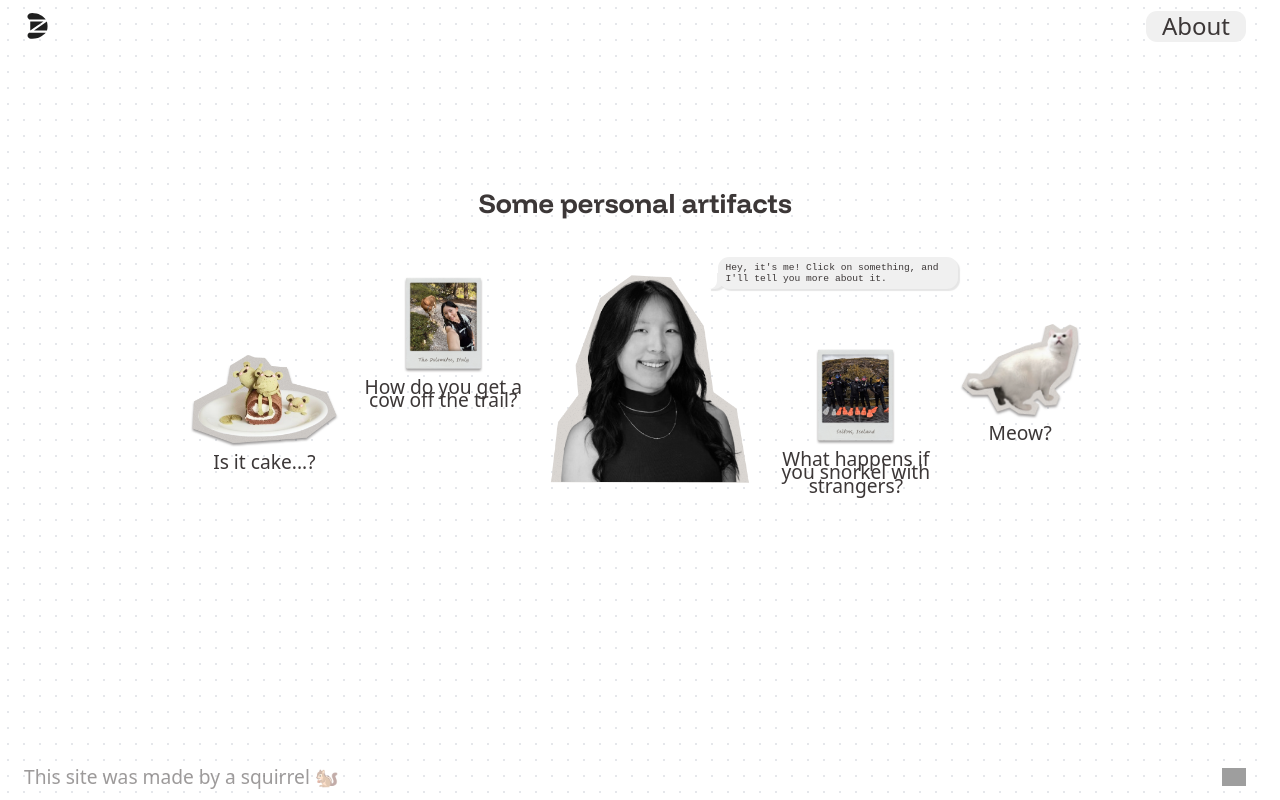
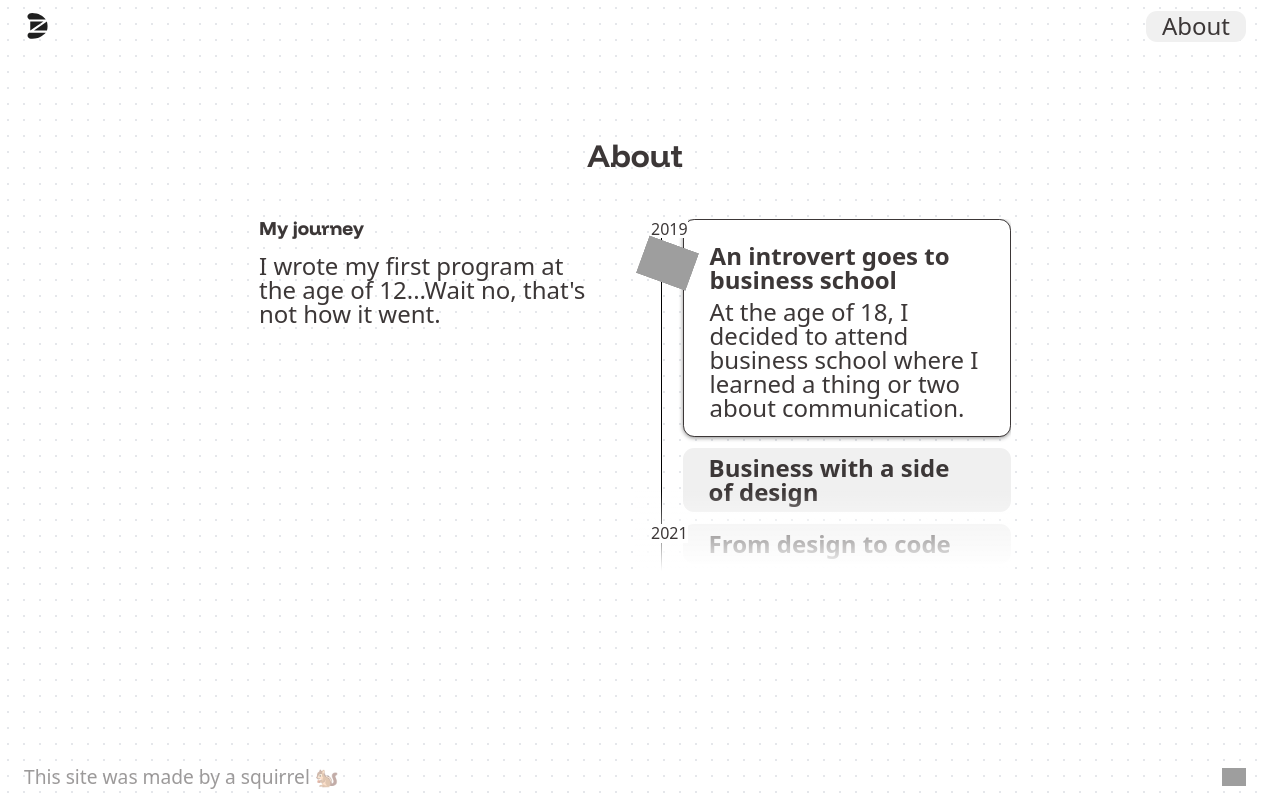
Before and after one commit to denaliazhi/portfolio-v4, a React (Vite) app: page /About in a window 1280 px wide. Built offline with nearby package versions, Linux system fonts and the light colour scheme; grey boxes are pictures that could not be loaded; a web font is replaced by a local one.

Commit message:
feat: timeline

```diff
--- a/src/components/Accordion.jsx
+++ b/src/components/Accordion.jsx
@@ -13,12 +13,13 @@ export default function Accordion({
   };
 
   return (
-    <div className="accordion">
+    <div
+      className={`accordion ${
+        isOpen ? "open" : ""
+      }`}
+    >
       <h4 className="accordion-header">
-        <button
-          onClick={handleClick}
-          className={isOpen ? "open" : null}
-        >
+        <button onClick={handleClick}>
           {heading}
         </button>
       </h4>
--- /dev/null
+++ b/src/components/Timeline.jsx
@@ -0,0 +1,59 @@
+import { useRef } from "react";
+import Accordion from "../components/Accordion";
+
+export default function Timeline({ contents }) {
+  const timelineRef = useRef();
+
+  const handleClick = (e) => {
+    e.preventDefault();
+    timelineRef.current
+      .querySelector(
+        `#${e.target.parentNode.parentNode.parentNode.id}`
+      )
+      .scrollIntoView({
+        behavior: "smooth",
+        block: "start",
+      });
+
+    // const mouseX = e.clientX;
+    // const mouseY = e.clientY;
+    // const movableElement =
+    //   timelineRef.current.querySelector(
+    //     ".timeline-marker"
+    //   );
+    // const elementHeight =
+    //   movableElement.offsetHeight;
+
+    // movableElement.style.top =
+    //   mouseY - 100 + "px";
+    // movableElement.style.left = 0 + "px";
+  };
+
+  return (
+    <>
+      <div className="timeline-marker icon"></div>
+      <ul
+        className="timeline-content"
+        ref={timelineRef}
+      >
+        {contents.map((item) => (
+          <li
+            key={item.heading.replaceAll(
+              " ",
+              "-"
+            )}
+            onClick={handleClick}
+            id={item.heading.replaceAll(" ", "-")}
+          >
+            <Accordion
+              heading={item.heading}
+              startOpen={item.open}
+            >
+              {item.body}
+            </Accordion>
+          </li>
+        ))}
+      </ul>
+    </>
+  );
+}
--- a/src/index.css
+++ b/src/index.css
@@ -555,7 +555,7 @@ footer > a > p:hover {
   font-weight: 500;
   width: fit-content;
   padding: 0.5rem 2rem;
-  margin: auto;
+  margin: 0 auto 2rem;
   background-color: var(--darker-background);
   border-radius: var(--rounded);
 }
@@ -823,15 +823,147 @@ footer > a > p:hover {
 
 /* ------------ About Page ------------- */
 
+.about {
+  padding: 2rem;
+}
 .about h1 {
-  font-size: var(--H3);
+  font-size: var(--H2);
   text-align: center;
 }
-
-.about {
-  gap: 1.5rem;
-}
-
+.about h2 {
+  font-size: var(--S);
+  font-weight: 800;
+}
+
+.about .two-col {
+  position: relative;
+}
+
+.about .two-col > div {
+  width: 22rem;
+}
+
+/* ---- Timeline ---- */
+.about .two-col > div:last-of-type {
+  gap: 0;
+  max-height: 22rem;
+  padding-left: 3rem;
+  overflow-y: auto;
+  scrollbar-color: transparent transparent;
+  position: relative;
+}
+
+.about .two-col::after {
+  content: "";
+  position: absolute;
+  bottom: 0;
+  right: 0;
+  width: 50%;
+  height: 5rem;
+  background: linear-gradient(
+    to bottom,
+    rgba(255, 255, 255, 0) 0%,
+    rgba(255, 255, 255, 1) 100%
+  );
+  pointer-events: none; /* Interact with content beneath the fade */
+}
+
+.timeline-content {
+  display: flex;
+  flex-direction: column;
+  gap: 0.7rem;
+}
+
+.about .two-col li {
+  list-style: none;
+  position: relative;
+}
+
+/* Timeline dates */
+.about .two-col li::before {
+  z-index: 1;
+  font-size: var(--XS);
+  position: absolute;
+  left: -2rem;
+  background-color: white;
+  padding: 0.1rem 0;
+}
+.about .two-col li:first-child::before {
+  content: "2019";
+}
+.about .two-col li:nth-child(3)::before {
+  content: "2021";
+}
+.about .two-col li:nth-child(4)::before {
+  content: "2023";
+}
+.about .two-col li:nth-child(5)::before {
+  content: "2025";
+}
+
+/* Timeline marker */
+.timeline-marker {
+  z-index: 5;
+  content: "";
+  display: inline-block;
+  position: absolute;
+  height: 2.5rem;
+  width: 4rem;
+  top: 1.5rem;
+  left: 0;
+  background-image: url("about/car.png");
+  transform: rotate(20deg);
+}
+
+/* Timeline line */
+.about .two-col li::after {
+  content: "";
+  display: inline-block;
+  position: absolute;
+  top: 0;
+  left: -1.35rem;
+  height: 150%;
+  border-left: 1px solid black;
+}
+
+/* Timeline accordion */
+
+.about .two-col .accordion,
+.about .two-col .accordion-body {
+  padding: 0;
+}
+
+.about .two-col .accordion,
+.about .two-col .accordion-body {
+  padding: 0.5rem 0.8rem;
+}
+.about .two-col .accordion:not(.open) {
+  background-color: var(--darker-background);
+  border: 1px transparent var(--main);
+}
+
+.about .two-col .accordion.open {
+  background-color: var(--background);
+  border: 1px solid var(--main);
+  filter: drop-shadow(var(--shadow));
+}
+
+.about .accordion.open .accordion-header {
+  padding-top: 1rem;
+}
+
+/* Get rid of default button */
+.about .two-col .accordion button::before {
+  width: 0;
+  height: 0;
+  background: none;
+}
+.about .two-col .accordion button {
+  text-align: left;
+  gap: 0;
+}
+
+/*  */
 .about .speech-bubble {
   font-size: 0.6rem;
   margin-left: -2rem;
@@ -1238,7 +1370,7 @@ footer > a > p:hover {
   transition: transform 100ms ease-in-out;
 }
 
-.accordion button.open::before {
+.accordion.open button::before {
   transform: rotate(90deg);
 }
 
@@ -1650,8 +1782,13 @@ footer > a > p:hover {
 
   /* -------- About Page --------- */
 
-  .about {
-    gap: 1rem;
+  .about .two-col > div:last-of-type {
+    max-height: fit-content;
+    margin-left: -1.5rem;
+  }
+
+  .about .two-col::after {
+    background: none;
   }
 
   /* .about > img:first-of-type {
--- a/src/pages/About.jsx
+++ b/src/pages/About.jsx
@@ -1,4 +1,6 @@
 import { useState } from "react";
+import TwoCol from "../components/Two-Col";
+import Timeline from "../components/Timeline";
 
 export default function About() {
   const DEFAULT_SPEECH = `Hey, it's me! Click on something, and I'll tell you more about it.`;
@@ -18,8 +20,120 @@ export default function About() {
 
   return (
     <main className="about">
-      {/* <img src="/about/title.svg" alt="" /> */}
-      <h1>Some personal artifacts</h1>
+      <h1>About</h1>
+      <TwoCol
+        ratio={[1, 1]}
+        col1={
+          <>
+            <h2>My journey</h2>
+            <p>
+              I wrote my first program at the age
+              of 12...Wait no, that's not how it
+              went.
+            </p>
+          </>
+        }
+        col2={
+          <Timeline
+            contents={[
+              {
+                open: true,
+                heading:
+                  "An introvert goes to business school",
+                body: (
+                  <p>
+                    At the age of 18, I decided to
+                    attend business school where I
+                    learned a thing or two about
+                    communication.
+                  </p>
+                ),
+              },
+              {
+                heading:
+                  "Business with a side of design",
+                body: (
+                  <>
+                    <p>
+                      During my freshman fall, I
+                      took a design elective that
+                      opened up a{" "}
+                      <a href="https://www.youtube.com/watch?v=EXTLJmYsaUQ&t=50s">
+                        whole new world
+                      </a>{" "}
+                      for me.
+                    </p>{" "}
+                    <p>
+                      Over four years, I'd design
+                      for two startups, a
+                      nonprofit, and a student
+                      publication. These
+                      experiences would hone my
+                      eye for detail and
+                      composition.
+                    </p>
+                  </>
+                ),
+              },
+              {
+                heading: "From design to code",
+                body: (
+                  <>
+                    <p>
+                      During my junior summer, I
+                      took a free online CS course
+                      (CS50x) out of curiosity. By
+                      the end, I'd built my very
+                      own web app, and I realized,
+                      "Hey, I like to code!"
+                    </p>{" "}
+                    <p>
+                      I decided to minor in CS
+                      alongside my major in
+                      business. Foundational
+                      courses like Data Structures
+                      would reshape my approach to
+                      problem-solving.
+                    </p>
+                  </>
+                ),
+              },
+              {
+                heading:
+                  "A detour into data analytics",
+                body: (
+                  <>
+                    <p>
+                      During my senior summer, I
+                      interned as a data analyst
+                      at a financial services
+                      company. I hadn't expected
+                      to take that route, but I
+                      did. Then, I took the return
+                      offer.
+                    </p>
+                  </>
+                ),
+              },
+              {
+                heading:
+                  "Returning to creative roots",
+                body: (
+                  <p>
+                    Over two years, I analyzed
+                    data. More importantly, I
+                    analyzed myself. I realized
+                    that despite finding "success"
+                    in my role, I'd lost a big
+                    part of myself.
+                  </p>
+                ),
+              },
+            ]}
+          />
+        }
+      ></TwoCol>
+      {/* <h1>Some personal artifacts</h1>
       <section id="artifacts">
         <figure id="cake" onClick={handleClick}>
           <img
@@ -133,7 +247,7 @@ export default function About() {
           />
           <figcaption>Meow?</figcaption>
         </figure>
-      </section>
+      </section> */}
     </main>
   );
 }
```
Also changed, not shown: public/about/car.png (added).
